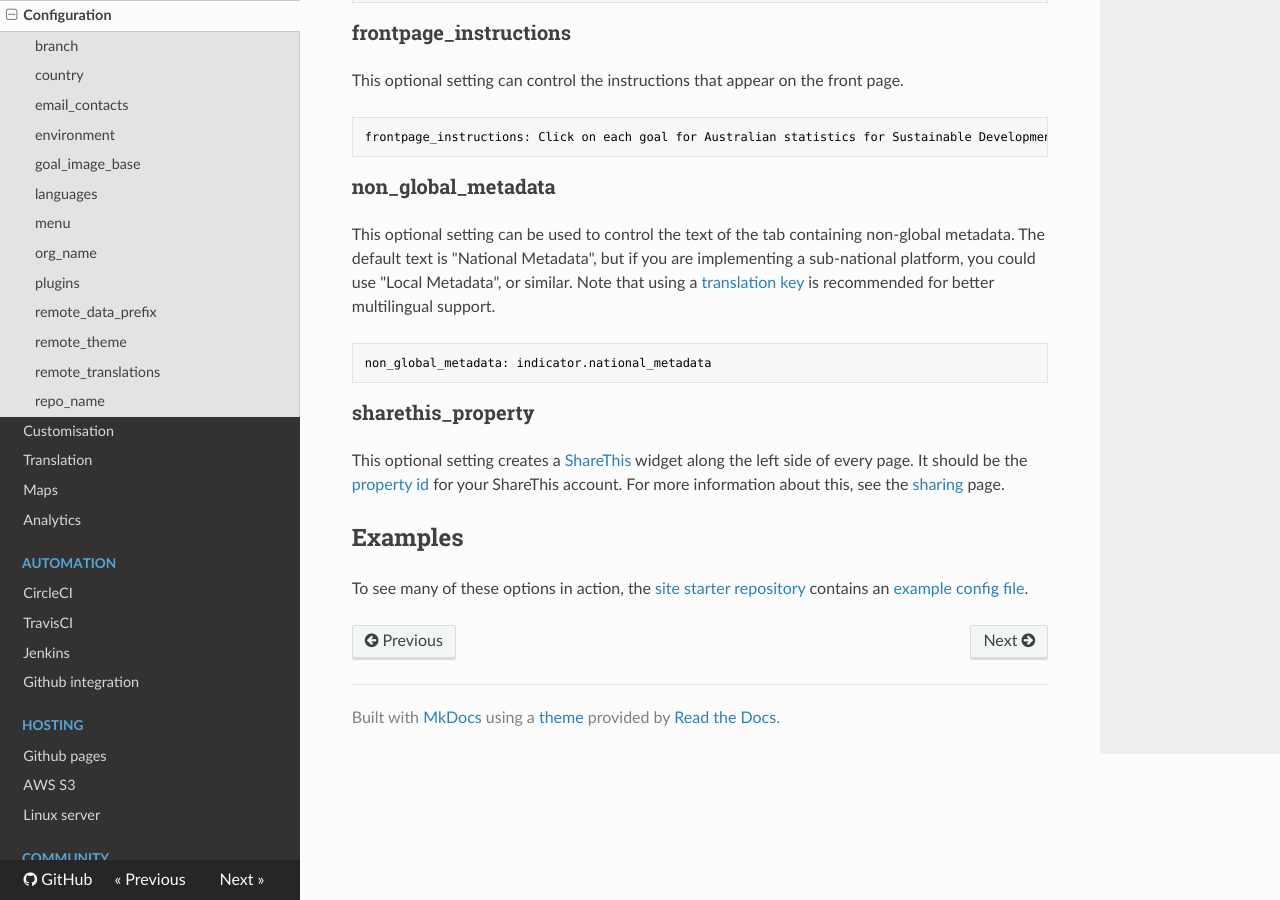
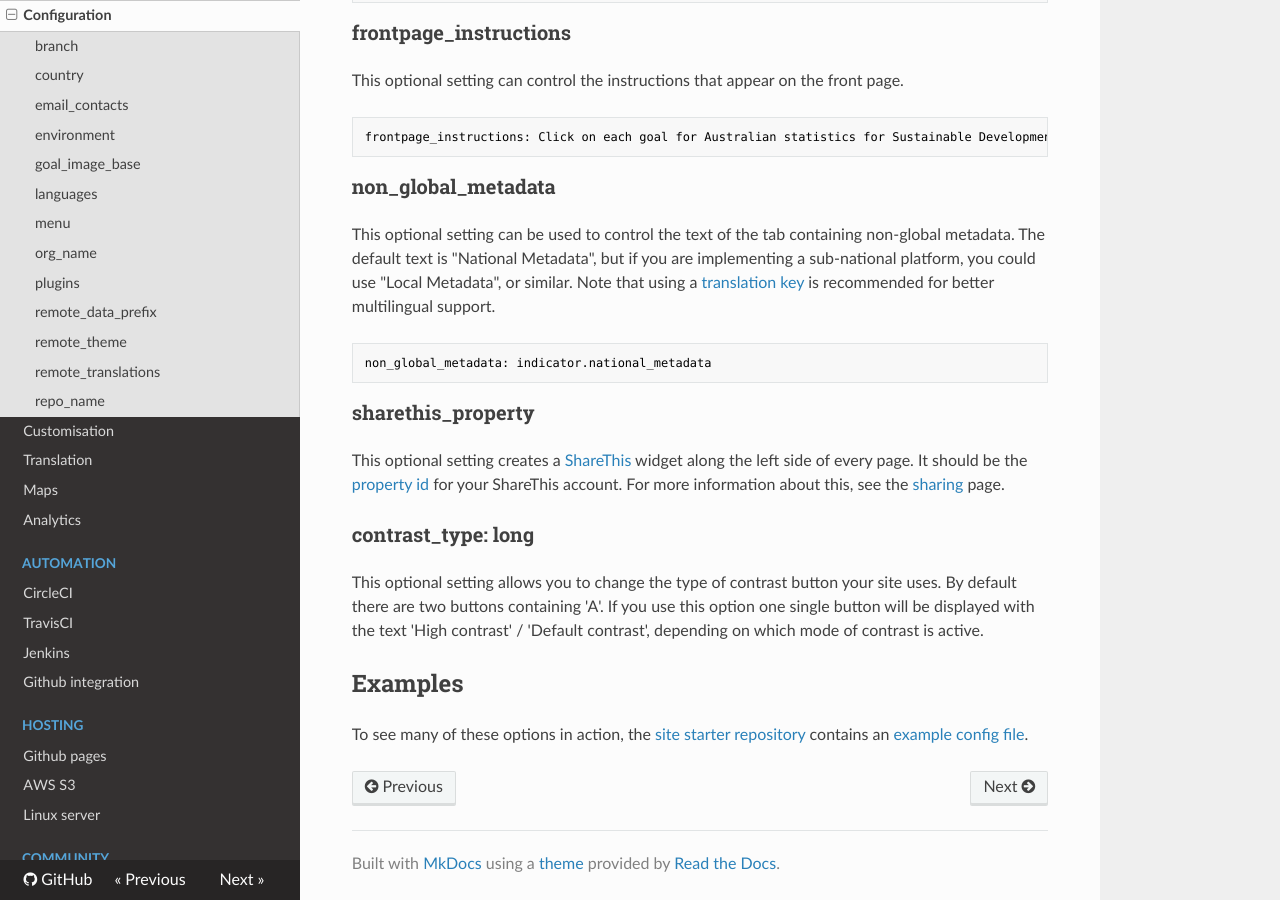
Before and after one commit to open-sdg/open-sdg, an MkDocs documentation site: the page built from docs/configuration.md, in a window 1280 px wide and 900 px high, scrolled down 5231 px. Built offline with MkDocs 1.6.1, drawn with Linux system fonts in a browser that asks for light colours; nearby versions of some CDN libraries; old or Windows-style settings are respelled for this version of MkDocs.

Commit message:
Add info about contrast button optiob

```diff
--- a/docs/configuration.md
+++ b/docs/configuration.md
@@ -247,6 +247,10 @@ non_global_metadata: indicator.national_metadata
 
 This optional setting creates a [ShareThis](https://sharethis.com/platform/share-buttons/) widget along the left side of every page. It should be the [property id](https://sharethis.com/support/faq/how-do-i-find-my-property-id/) for your ShareThis account. For more information about this, see the [sharing](https://open-sdg.readthedocs.io/en/latest/social-media-sharing/) page.
 
+### contrast_type: long
+
+This optional setting allows you to change the type of contrast button your site uses. By default there are two buttons containing 'A'. If you use this option one single button will be displayed with the text 'High contrast' / 'Default contrast', depending on which mode of contrast is active.
+
 ## Examples
 
 To see many of these options in action, the [site starter repository](https://github.com/open-sdg/open-sdg-site-starter) contains an [example config file](https://github.com/open-sdg/open-sdg-site-starter/blob/develop/_config.yml).
```
